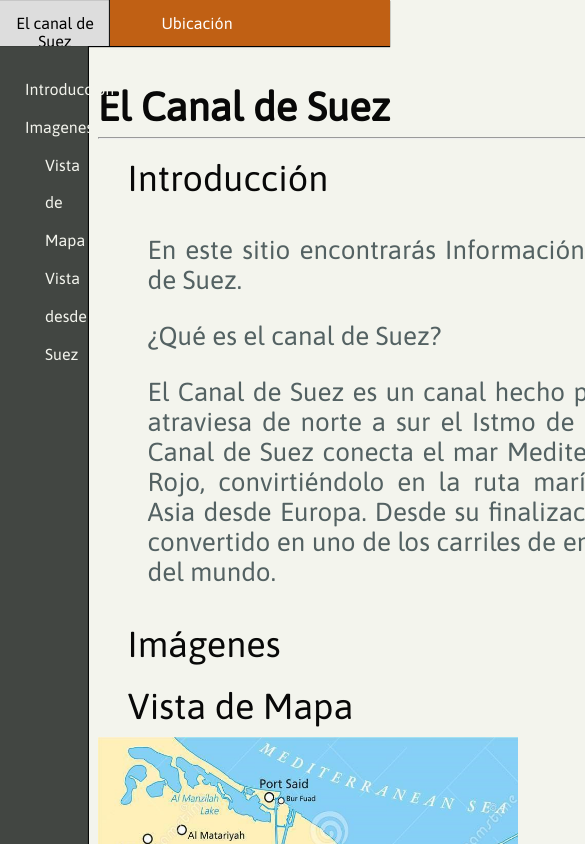
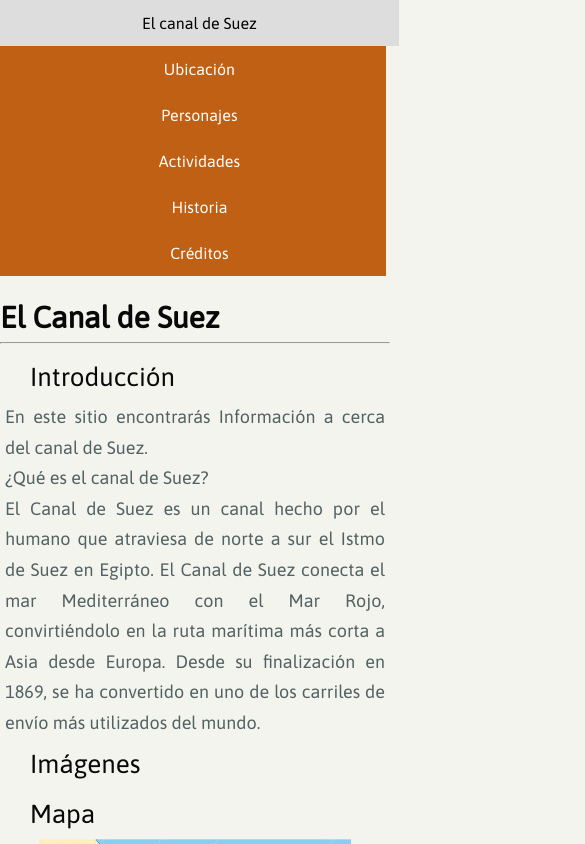
Before and after one commit to josanchezva/GraficaInteractiva, a plain HTML site: page index.html in a window 390 px wide. Shown: the top 844 px of the page, 585 px wide, since content can reach past the window. Drawn offline with Linux system fonts and the light colour scheme.

Commit message:
medio 800px completado

```diff
--- a/index.html
+++ b/index.html
@@ -8,6 +8,7 @@
     <meta lang="es">
     <title>Canal de Suez</title>
     <link href="style.css" rel="stylesheet" type="text/css">
+    <meta name="viewport" content="width=device-width; initial-scale=1.0">
     <!-- llama el archivo style.css -->
 </head>
 
@@ -22,10 +23,9 @@
         <a class="botonnavbar" href="pghistoria.html" target="_self">Historia</a>
         <nav class="navbar-right">
             <!-- Asigna una barra de navegacion anidada para incluir botones a la derecha de la barra-->
-            <a class="botonnavbar" href="pgreferencias.html" target="_self">Referencias</a>
+            <a class="botonnavbar" href="pgreferencias.html" target="_self">Créditos</a>
         </nav>
     </nav>
-
     <div class="flex-container">
         <!-- Asigna un flex container  que sera el padre de todo el contenido de la pagina-->
         <div class="column indice register">
@@ -35,7 +35,8 @@
                 <li><a href="#Introduccion">Introduccion</a></li>
                 <li><a href="#Imagenes">Imagenes</a></li>
                 <ul>
-                    <li><a href="#vistademapa">Vista de Mapa</a></li>
+                    .
+                    <li><a href="#mapa">Mapa</a></li>
                     <li><a href="#vistadesdelaciudaddesuez">Vista desde Suez</a></li>
                 </ul>
             </ul>
@@ -55,13 +56,13 @@
             <h3 id="Imagenes">Imágenes</h3>
             <!-- Subtítulo utilizado con id para saltar desde el índice-->
 
-            <h4 id="vistademapa">Vista de Mapa</h4>
+            <h4 id="mapa">Mapa</h4>
             <!-- Subtítulo utilizado con id para saltar desde el índice-->
-            <img src="/imagenes/mapasuez.jpg" alt="Mapa de Egipto enfocado en el canal de Suez" width="420" height="700">
+            <img src="/imagenes/mapasuez.jpg" alt="Mapa de Egipto enfocado en el canal de Suez" class="foto" width="420" height="700">
             <!-- Inserción de imagen de vista aérea del canal-->
             <h5 id="vistadesdelaciudaddesuez">Vista desde Suez</h5>
             <!-- Subtítulo utilizado con id para saltar desde el índice-->
-            <img src="/imagenes/suezcitycanalview.jpg" alt="Vista aérea del canal de Suez" width="700" height="466">
+            <img src="/imagenes/suezcitycanalview.jpg" alt="Vista aérea del canal de Suez" class="foto" width="700" height="466">
         </div>
     </div>
 </body>
--- a/style.css
+++ b/style.css
@@ -19,6 +19,7 @@ body {
     font-family: Asap_Regular;
     margin: 0;
     padding: 0;
+    min-width: 480px;
     /*paleta de colores Color Hunt 264862 https://colorhunt.co/palette/264862*/
 }
 
@@ -205,4 +206,83 @@ p {
     margin-top: 90px;
     /* Añade un márgen para evitar que se solape la barra de navegación y el contenido*/
     margin-left: 500px;
+    min-width: 480px;
 }
+
+@media only screen and (max-width: 1200px) {
+    .navbar {
+        width: 100%;
+    }
+    .botonnavbarInicio {
+        width: 20%;
+    }
+    .botonnavbar {
+        width: 10%;
+    }
+}
+
+@media only screen and (max-width: 800px) {
+    .indice {
+        display: none;
+    }
+    .contenido {
+        padding: 0px;
+        padding-top: 300px;
+        min-width: none;
+        max-width: 100vw;
+    }
+    h1 {
+        font-size: 30px;
+    }
+    h2,
+    h3,
+    h4,
+    h5,
+    h6 {
+        font-size: 26px;
+    }
+    p {
+        line-height: 1.7;
+        font-size: 18px;
+        min-width: none;
+        max-width: 100%;
+        margin: 0px;
+        padding-left: 5px;
+        padding-right: 5px;
+    }
+    .navbar {
+        /*Estilo de la barra de navegación*/
+        overflow: visible;
+        position: absolute;
+        /* Set the navbar to fixed position */
+        top: 0;
+        /* Position the navbar at the top of the page */
+        width: 99%;
+        height: 276px;
+        /* Full width */
+        background-color: #c06014;
+        box-shadow: 0px 0px 0px 0px black;
+    }
+    .botonnavbarInicio {
+        font-size: 16px;
+        width: 95%;
+        box-shadow: 0px 0px 0px black inset;
+        padding: 1px 1px 1px 1px;
+        float: left;
+    }
+    .botonnavbar {
+        width: 95%;
+        float: left;
+        padding: 1px 1px 1px 1px;
+    }
+    .navbar-right {
+        /*ubicación de los elementos al fondo en la barra de navegación*/
+        box-shadow: none;
+        width: 100%;
+        float: center;
+    }
+    .foto {
+        width: 80%;
+        padding-left: 10%;
+    }
+}
```
Also changed, not shown: pgactividades.html (+3 -3 lines), pghistoria.html (+4 -4 lines), pgpersonajes.html (+2 -2 lines), pgreferencias.html (+13 -1 lines), pgubicacion.html (+3 -3 lines), imagenes/Navmap.png (added), imagenes/boceto800px.png (added), imagenes/menu.png (added).
